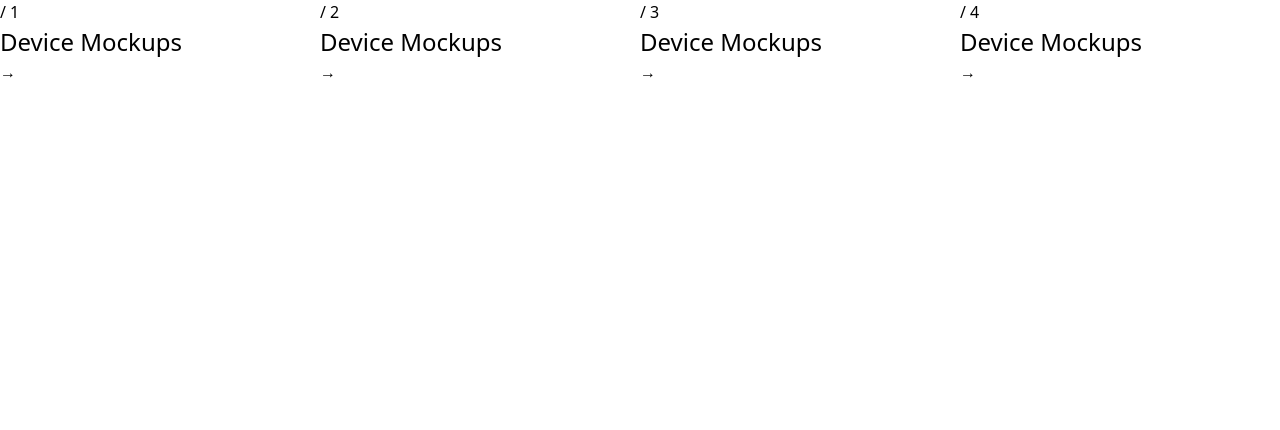
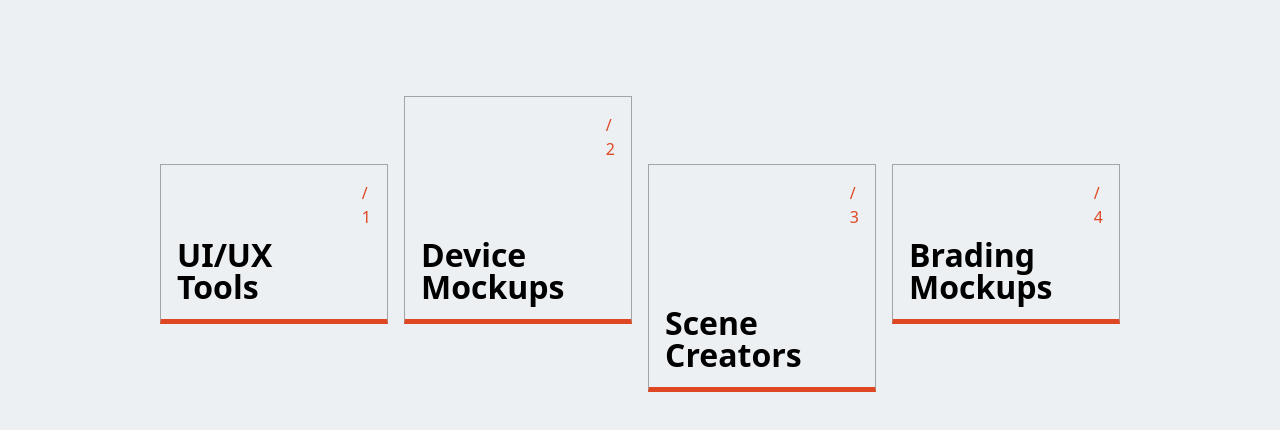
Before and after one commit to owopqowo/interactive-card-ui, a plain HTML site: page index.html in a window 1280 px wide. Drawn offline with Linux system fonts and the light colour scheme.

Commit message:
grid 적용

```diff
--- a/index.html
+++ b/index.html
@@ -13,7 +13,7 @@
   <div class="card-grid">
     <div class="card">
       <span class="card__number" aria-hidden="true">/ 1</span>
-      <h2 class="card__title">Device Mockups</h2>
+      <h2 class="card__title">UI/UX Tools</h2>
       <i class="card__arrow" aria-hidden="true">&#8594;</i>
 
       <img src="img/device-01.jpg" alt="" class="card__image">
@@ -23,7 +23,7 @@
       <img src="img/device-05.jpg" alt="" class="card__image">
     </div>
 
-    <div class="card">
+    <div class="card card--large card--offset-up">
       <span class="card__number" aria-hidden="true">/ 2</span>
       <h2 class="card__title">Device Mockups</h2>
       <i class="card__arrow" aria-hidden="true">&#8594;</i>
@@ -35,9 +35,9 @@
       <img src="img/device-05.jpg" alt="" class="card__image">
     </div>
 
-    <div class="card">
+    <div class="card card--large card--offset-down">
       <span class="card__number" aria-hidden="true">/ 3</span>
-      <h2 class="card__title">Device Mockups</h2>
+      <h2 class="card__title">Scene Creators</h2>
       <i class="card__arrow" aria-hidden="true">&#8594;</i>
 
       <img src="img/device-01.jpg" alt="" class="card__image">
@@ -49,7 +49,7 @@
 
     <div class="card">
       <span class="card__number" aria-hidden="true">/ 4</span>
-      <h2 class="card__title">Device Mockups</h2>
+      <h2 class="card__title">Brading Mockups</h2>
       <i class="card__arrow" aria-hidden="true">&#8594;</i>
 
       <img src="img/device-01.jpg" alt="" class="card__image">
--- a/scss/base/_base.scss
+++ b/scss/base/_base.scss
@@ -1,4 +1,5 @@
 body {
+  background-color: var(--color-neutral-100);
   line-height: 1.5;
   font-family: system-ui, sans-serif;
 }
--- a/scss/components/_card.scss
+++ b/scss/components/_card.scss
@@ -1,10 +1,49 @@
 .card-grid {
+  // demo
+  margin: 6rem auto;
+  width: min(100% - 2rem, 60rem);
+
   display: grid;
   grid-template-columns: repeat(4, 1fr);
+  gap: 1rem;
 }
 
 .card {
-  &__image {
+  padding: 1rem;
+  display: grid;
+  grid-row: 2;
+  border: 1px solid var(--color-neutral-400);
+  border-bottom: 5px solid var(--color-primary);
+  aspect-ratio: 1 / 0.7;
+
+  &--large {
+    aspect-ratio: 1 / 1;
+  }
+
+  &--offset-up {
+    grid-row: 1 / span 2;
+  }
+
+  &--offset-down {
+    grid-row: 2 / span 2;
+  }
+
+  &__number {
+    width: min-content;
+    margin-left: auto;
+    color: var(--color-primary);
+  }
+
+  &__title {
+    width: min-content;
+    margin-top: auto;
+    line-height: 1;
+    font-size: 2rem;
+    font-weight: 600;
+  }
+
+  &__image,
+  &__arrow {
     display: none;
   }
 }
```
Also changed, not shown: dist/css/main.css, 2 other files.
